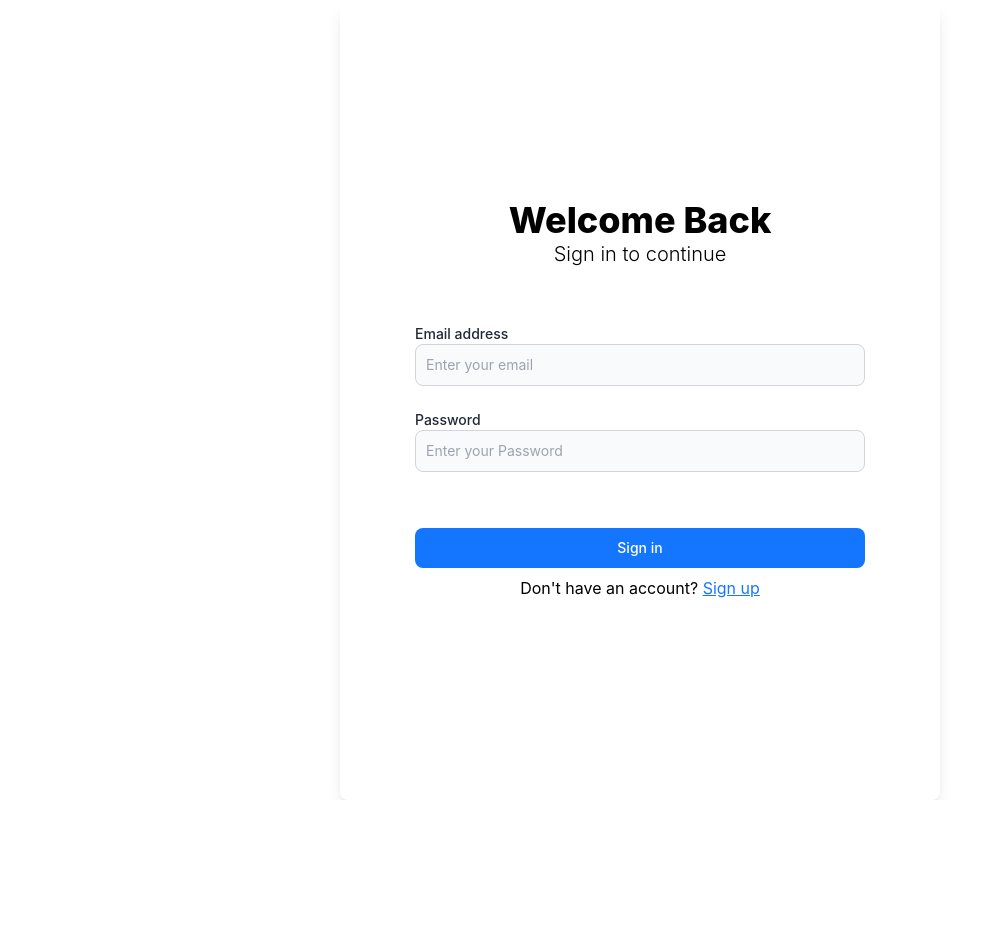
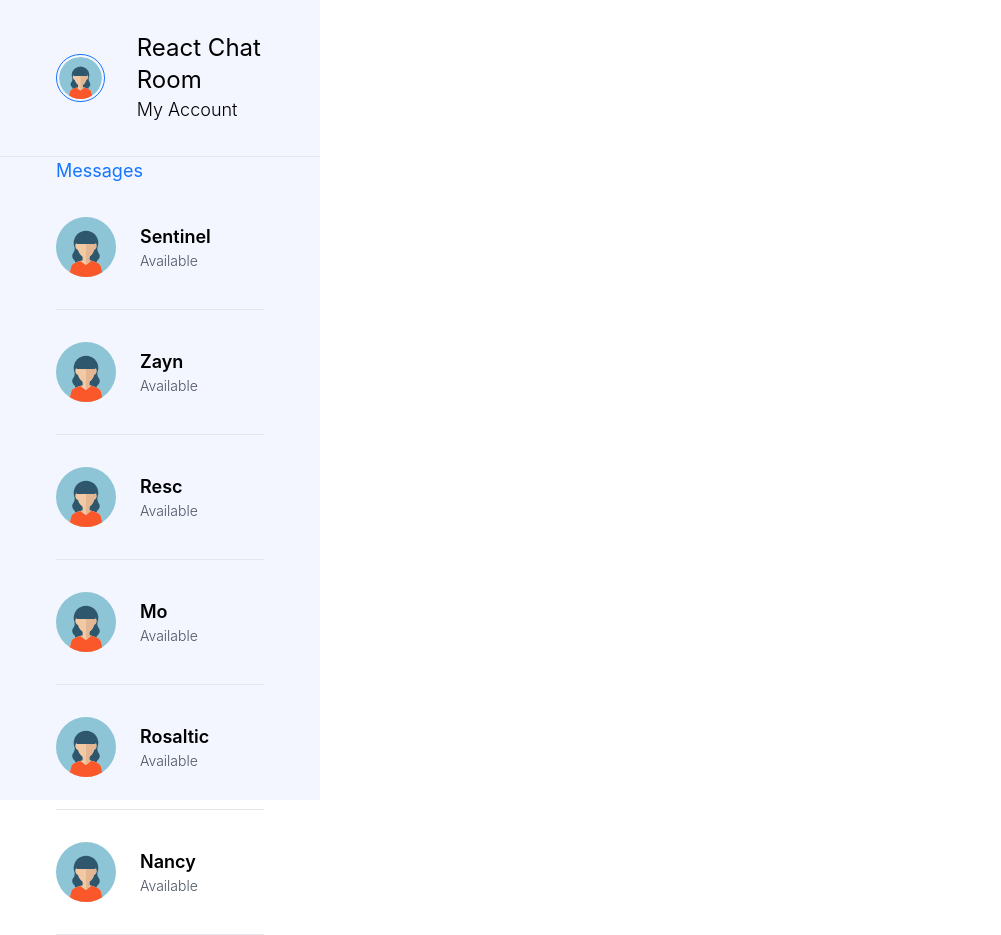
Before and after one commit to MKCodes/mern_chat_app, a React (Create React App) app in the folder client/: page / in a window 1280 px wide. Shown: the whole page, without its empty margins (0-1001 px from the left). Before the commit the page ends 800 px from the top, so only its background shows below. Built offline with nearby package versions, Linux system fonts and the light colour scheme.

Commit message:
Dashboard
Created Dashboard + Mockup Contacts

```diff
--- a/client/src/App.js
+++ b/client/src/App.js
@@ -1,10 +1,12 @@
 import './App.css';
+import Dashboard from './modules/Dashboard';
 import Form from './modules/Form';
 
 function App() {
   return (
     <div className="bg-red h-screen flex justify-center items-center">
-      <Form/>
+      {/* <Form/> */}
+      <Dashboard/>
     </div>
   );
 }
--- a/client/src/modules/Dashboard/index.js
+++ b/client/src/modules/Dashboard/index.js
@@ -0,0 +1,81 @@
+import Avatar from '../../assets/avatar.svg'
+//import Input from '../../components/Input'
+
+const Dashboard = () => {
+    const contacts = [
+        {
+            name: 'Sentinel',
+            status: 'Available',
+            img: Avatar
+        },
+
+        {
+            name: 'Zayn',
+            status: 'Available',
+            img: Avatar
+        },
+
+        {
+            name: 'Resc',
+            status: 'Available',
+            img: Avatar
+        },
+
+        {
+            name: 'Mo',
+            status: 'Available',
+            img: Avatar
+        },
+
+        {
+            name: 'Rosaltic',
+            status: 'Available',
+            img: Avatar
+        },
+
+        {
+            name: 'Nancy',
+            status: 'Available',
+            img: Avatar
+        }
+    ]
+	return (
+		<div className='w-screen flex'>
+			<div className='w-[25%] h-screen bg-secondary'>
+				<div className='flex items-center my-8 mx-14'>
+					<div><img src={Avatar} width={75} height={75} className='border border-primary p-[2px] rounded-full' /></div>
+					<div className='ml-8'>
+						<h3 className='text-2xl'>React Chat Room</h3>
+						<p className='text-lg font-light'>My Account</p>
+					</div>
+        </div>
+        <hr/>
+        <div className='mx-14 nt-10'>
+           <div className='text-primary text-lg'> Messages </div>
+           <div>
+            {
+                contacts.map(({name, status, img}) => {
+                    return(
+                        <div className='flex items-center py-8 border-b border-b=gray-300'>
+                            <div className='cursor-pointer flex items-center'>
+                        <div><img src={img} width={60} height={60} /></div>
+                        <div className='ml-6'>
+                            <h3 className='text-lg font-semibold'>{name}</h3>
+                            <p className='text-sm font-light text-gray-600'>{status}</p>
+                     </div>
+                     </div>
+                </div>
+                    )
+                })
+            }
+
+           </div>
+        </div>
+    </div>
+            <div className='w-[50%] h-screen' ></div>
+            <div className='w-[25%] h-screen'></div>
+        </div>
+    )
+}
+
+export default Dashboard
```
Also changed, not shown: client/src/assets/avatar.svg (added).
